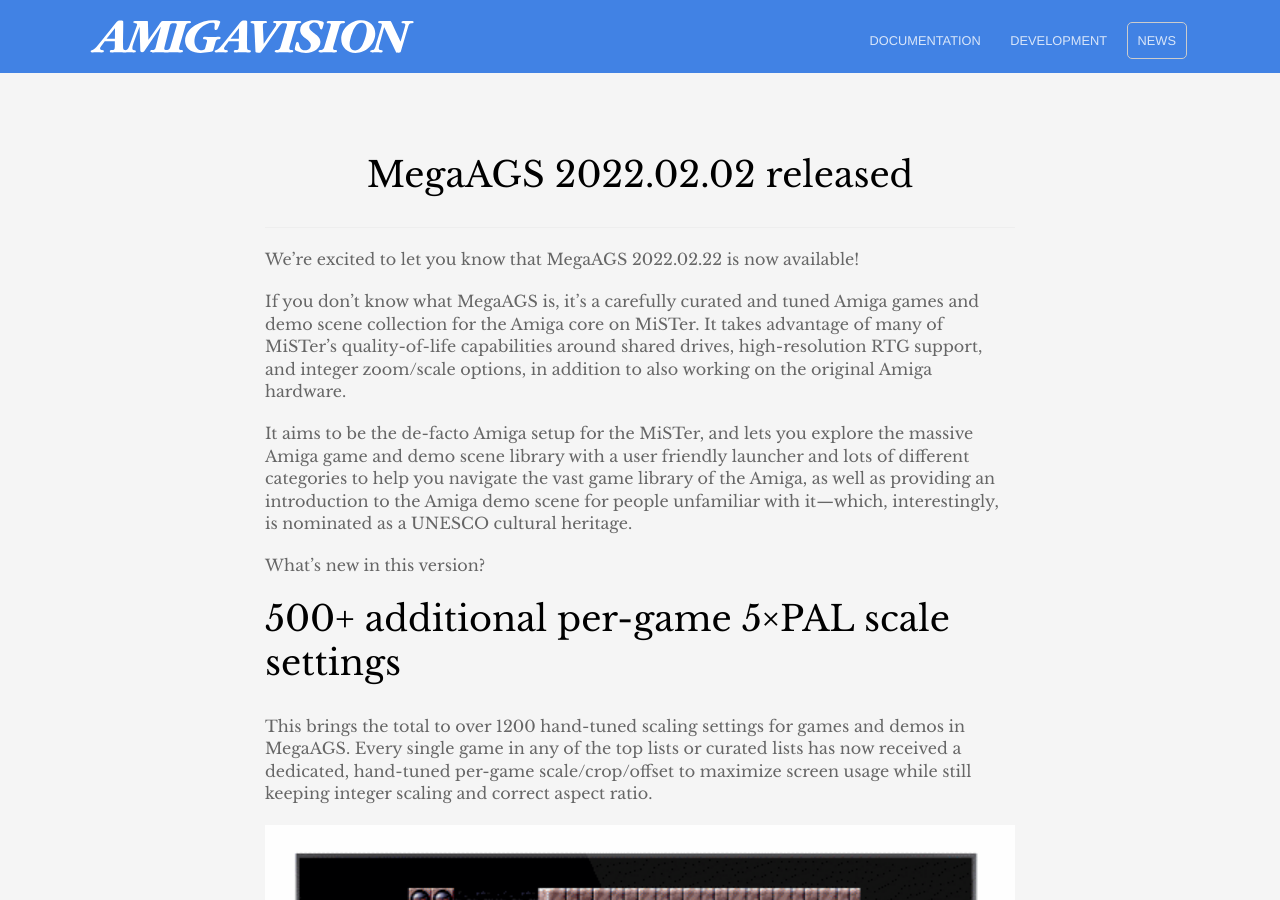
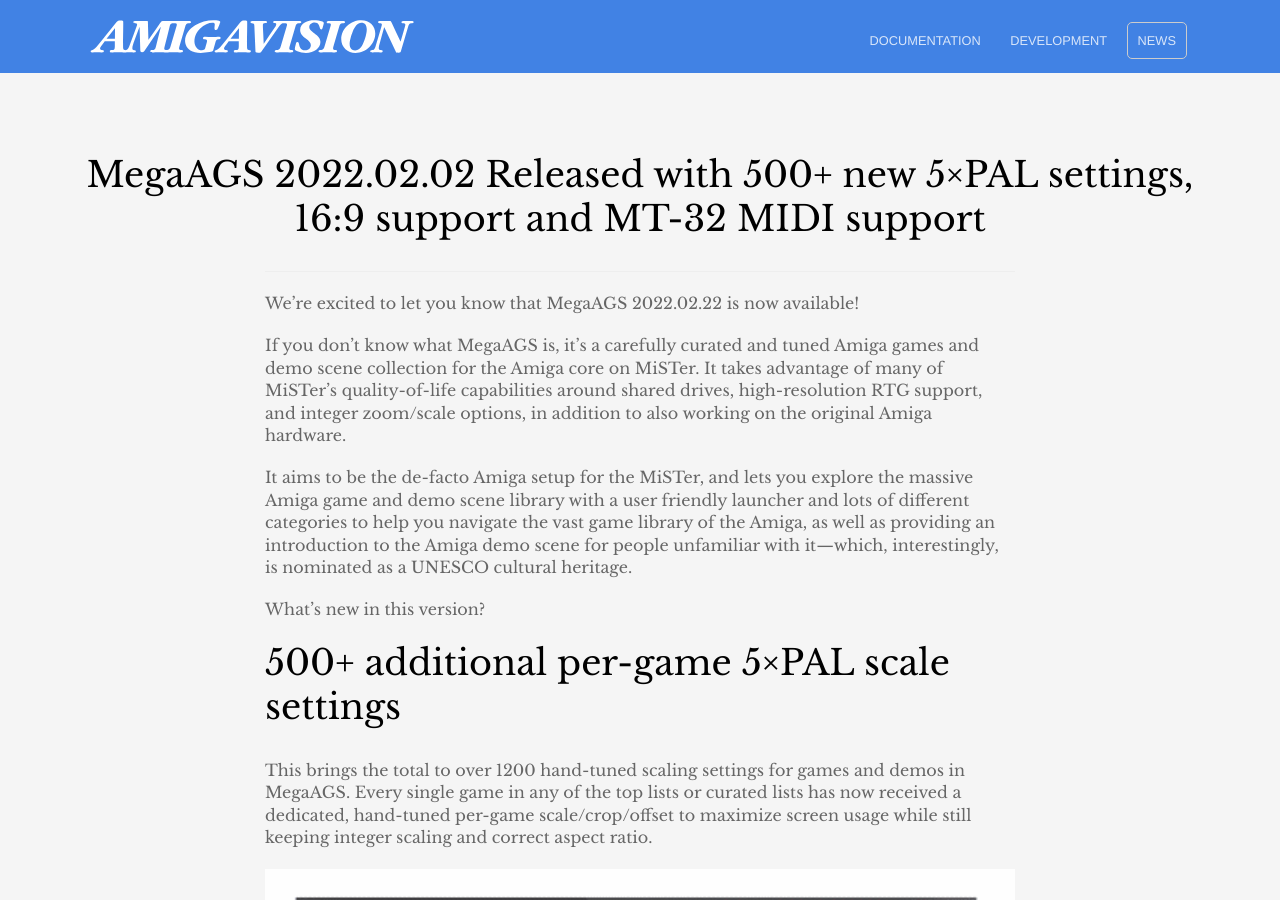
Before and after one commit to amigavision/amigavision.github.io, a Jekyll site: the page built from _posts/2022-02-02-2022.02.02.md, in a window 1280 px wide and 900 px high. Built offline with Jekyll 4.4.1, drawn with Linux system fonts in a browser that asks for light colours.

Commit message:
Better title

```diff
--- a/_posts/2022-02-02-2022.02.02.md
+++ b/_posts/2022-02-02-2022.02.02.md
@@ -1,5 +1,5 @@
 ---
-title: MegaAGS 2022.02.02 released
+title: MegaAGS 2022.02.02 Released with 500+ new 5×PAL settings, 16:9 support and MT-32 MIDI support
 ---
 
 We’re excited to let you know that MegaAGS 2022.02.22 is now available!
```
